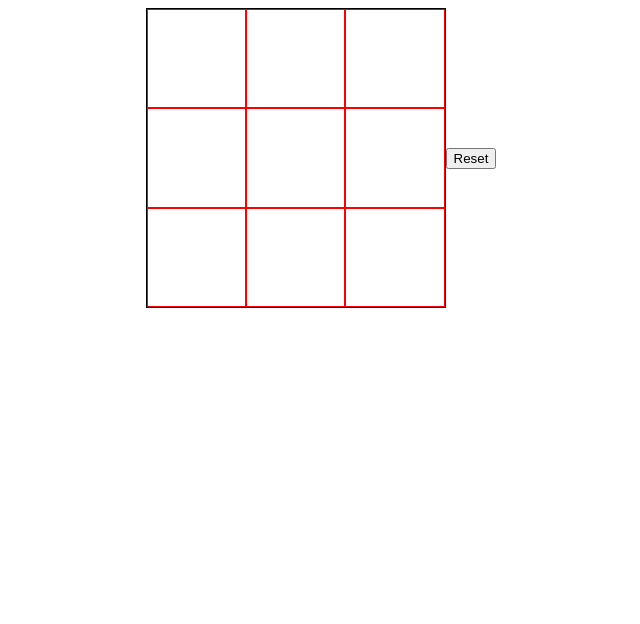
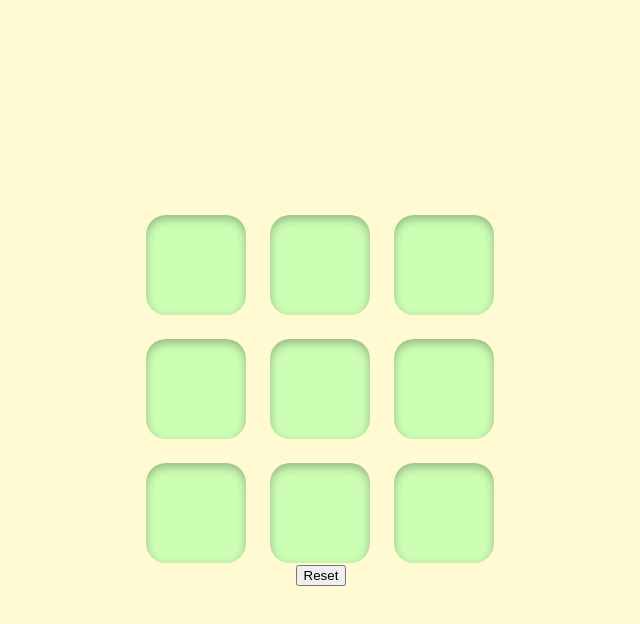
Before and after one commit to CookieJari/Tic-Tac-Toe-Odin, a plain HTML site: page index.html in a window 1280 px wide. Shown: the whole page, without its empty margins (319-959 px from the left). Drawn offline with Linux system fonts and the light colour scheme.

Commit message:
board design is done

```diff
--- a/index.html
+++ b/index.html
@@ -8,9 +8,12 @@
   </head>
   <body>
     <main>
+      <div class="headers"></div>
       <div class="game-container">
         <div class="cell">
-          <div class="symbol"></div>
+          <div class="symbol">
+            <div class="sign-holder"></div>
+          </div>
         </div>
       </div>
       <button class="reset">Reset</button>
--- a/script.js
+++ b/script.js
@@ -43,8 +43,12 @@ const displayController = (() => {
         cell.addEventListener("click", () => {
           gameManager.playRound(i, j, board);
         });
-        const symbol = (cell.querySelector(".symbol").innerText =
-          element.getValue());
+        const symbol = cell.querySelector(".symbol");
+        const sign = symbol.querySelector(".sign-holder");
+        // check if we have a symbol to display
+        if (element.getValue()) {
+          sign.classList.add(element.getValue());
+        }
         gameContainer.appendChild(cell);
       }
     }
@@ -176,9 +180,6 @@ function move(row, column, board) {
 
 //console.log(gameBoard.board);
 
-playerX = Player("X");
-playerO = Player("O");
-
 resetButton.onclick = () => {
   gameManager.resetBoard();
 };
--- a/style.css
+++ b/style.css
@@ -2,30 +2,62 @@
   box-sizing: border-box;
 }
 body {
+  margin: 0px;
+  padding: 0px;
+  background-color: #fffad1;
   height: 100vh;
 }
 main {
+  height: 100%;
   display: flex;
+  flex-direction: column;
   align-items: center;
   justify-content: center;
 }
 .game-container {
-  border: 1px solid black;
-  height: 300px;
-  width: 300px;
+  height: 350px;
+  width: 350px;
 
   display: grid;
+  gap: 22px;
   grid-template-columns: repeat(3, 1fr);
   grid-template-rows: repeat(3, 1fr);
 }
 .cell {
-  border: 1px solid red;
+  background-color: #ccfeb4;
+  border-radius: 20px;
+  background: #ccfeb4;
+  box-shadow: inset -0px 4px 10px #00000046;
+  height: 100px;
+  width: 100px;
+  border-radius: 20px;
+
   display: flex;
   align-items: center;
   justify-content: center;
 }
 
 .symbol {
+  height: 100%;
+  width: 100%;
   font-family: sans-serif;
   font-size: 4rem;
+
+  display: flex;
+  align-items: center;
+  justify-content: center;
 }
+
+.sign-holder {
+  height: 100%;
+  width: 100%;
+  background-repeat: no-repeat;
+  background-position: center;
+  background-size: 75%;
+}
+.O {
+  background-image: url(circle.png);
+}
+.X {
+  background-image: url(cross.png);
+}
```
Also changed, not shown: circle.png (added), cross.png (added).
